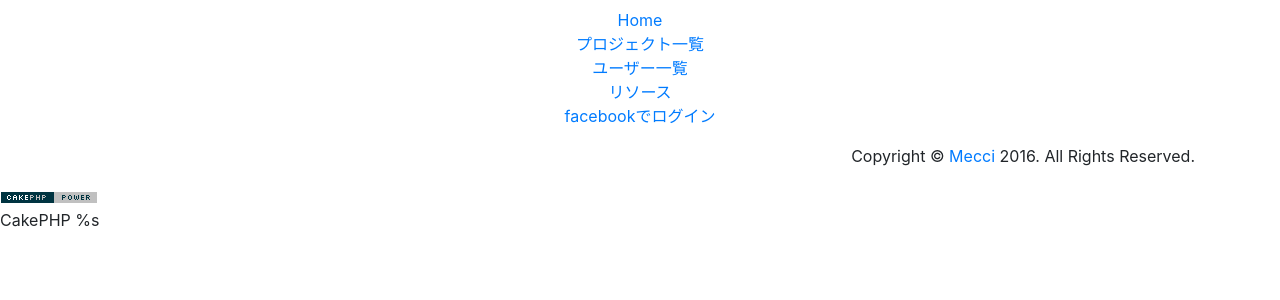
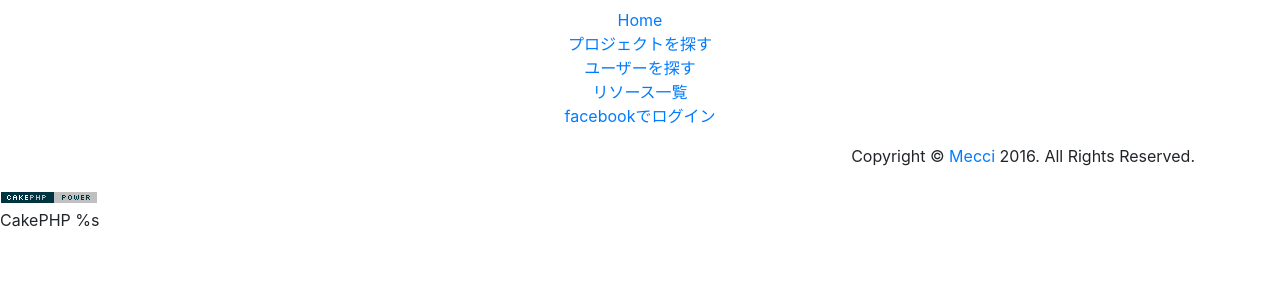
Before and after one commit to zhengyu2009/member_matching, a CakePHP app: the page made by app/View/Elements/footer.ctp in a window 1280 px wide. Shown: the part 48-348 px from the top of the page. Run offline with PHP 8.4 and a stand-in for CakePHP, Linux system fonts and the light colour scheme; the template is opened without the code that fills it, so the values that code supplies are empty; some libraries are stand-ins or nearby versions.

Commit message:
project のフッター調整 ヘッダーおよびフッターの文言を修正

```diff
--- a/app/View/Elements/footer.ctp
+++ b/app/View/Elements/footer.ctp
@@ -3,9 +3,9 @@
   <div class="container">
     <ul class="pages list-unstyled text-center">
         <li><?php echo $this->Html->link(__('Home'), array('controller' => 'Tops', 'action' => 'index')); ?></li>
-      <li><?php echo $this->Html->link(__('プロジェクト一覧'), array('controller' => 'Projects', 'action' => 'index')); ?></li>
-      <li><?php echo $this->Html->link(__('ユーザー一覧'), array('controller' => 'Users', 'action' => 'index')); ?></li>
-        <li><?php echo $this->Html->link(__('リソース'), array('controller' => 'Tops', 'action' => 'resource')); ?></li>
+      <li><?php echo $this->Html->link(__('プロジェクトを探す'), array('controller' => 'Projects', 'action' => 'index')); ?></li>
+      <li><?php echo $this->Html->link(__('ユーザーを探す'), array('controller' => 'Users', 'action' => 'index')); ?></li>
+        <li><?php echo $this->Html->link(__('リソース一覧'), array('controller' => 'Tops', 'action' => 'resource')); ?></li>
       <li><?php echo $this->Html->link(__('facebookでログイン'), array('controller' => 'FbAuth', 'action' => 'login')); ?></li>
     </ul>
     <ul class="social_icons list-unstyled text-center">
--- a/app/View/Elements/navigation.ctp
+++ b/app/View/Elements/navigation.ctp
@@ -11,9 +11,9 @@
         </div>
         <div class="collapse navbar-collapse">
           <ul class="nav navbar-nav navbar-right">
-            <li><?php echo $this->Html->link(__('プロジェクト一覧'), array('controller' => 'Projects', 'action' => 'index')); ?></li>
-            <li><?php echo $this->Html->link(__('ユーザー一覧'), array('controller' => 'Users', 'action' => 'index')); ?></li>
-            <li><?php echo $this->Html->link(__('リソース'), array('controller' => 'Tops', 'action' => 'resource')); ?></li>
+            <li><?php echo $this->Html->link(__('プロジェクトを探す'), array('controller' => 'Projects', 'action' => 'index')); ?></li>
+            <li><?php echo $this->Html->link(__('ユーザーを探す'), array('controller' => 'Users', 'action' => 'index')); ?></li>
+            <li><?php echo $this->Html->link(__('リソース一覧'), array('controller' => 'Tops', 'action' => 'resource')); ?></li>
             <?php if(isset($_SESSION['fb_user_id'])){
                     $login_user_id = $this->requestAction('FbAuth/fbCallback');
                     //echo '<li><a href="">マイページ</a></li>';
--- a/app/View/Projects/index.ctp
+++ b/app/View/Projects/index.ctp
@@ -230,3 +230,5 @@ $this->Html->addCrumb('プロジェクトを探す');
             </div>
 </div><!-- end col md 8 -->
 </div><!-- end containing of content -->
+</div><!-- end containing of content -->
+</div><!-- end containing of content -->
```
